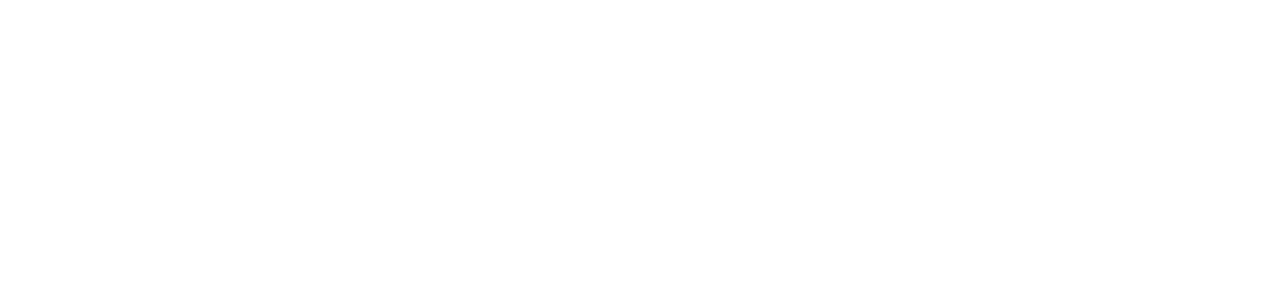
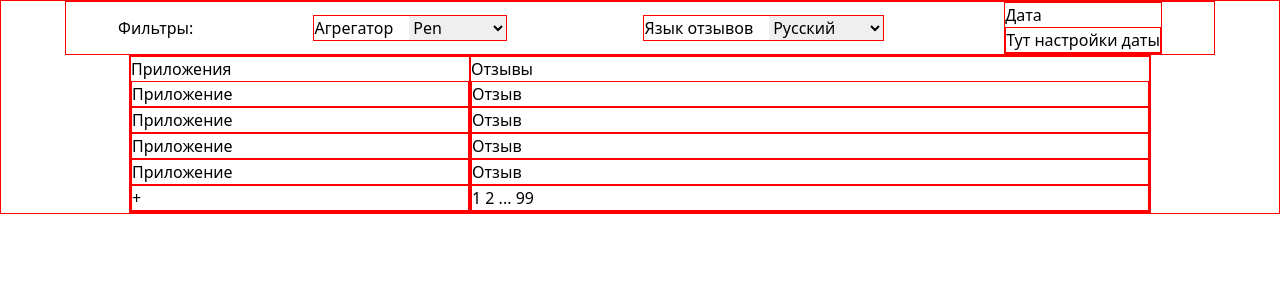
Before and after one commit to mixtern/app-store-parser-frontend, an Angular app: page /reviews in a window 1280 px wide. Before the commit this address led to /. Shown: the top 300 px of the page. Built offline with nearby package versions, Linux system fonts and the light colour scheme.

Commit message:
Added placeholder for reviews

```diff
--- a/src/app/app-routing.module.ts
+++ b/src/app/app-routing.module.ts
@@ -1,8 +1,10 @@
 import { NgModule } from '@angular/core';
 import { RouterModule, Routes } from '@angular/router';
 import { LandingComponent } from './landing/landing.component';
+import { ReviewsComponent } from './main/reviews/reviews.component';
 
 const routes: Routes = [
+  { path: 'reviews', component: ReviewsComponent },
   { path: '', pathMatch: 'full', component: LandingComponent }
 ];
 
--- a/src/app/landing/landing.component.html
+++ b/src/app/landing/landing.component.html
@@ -11,7 +11,7 @@
             <p class="text-outline">{{slide.title}}</p>
             <span class="{{slide.image}} text-3xl mt-4 p-1">{{slide.description}}</span>
           </div>
-        <button class="bg-gradient-to-b join-button rg-color-gradient px-5 py-4 rounded-full text-white">
+        <button routerLink="/reviews" class="bg-gradient-to-b join-button rg-color-gradient px-5 py-4 rounded-full text-white">
           Присоединиться
         </button>
       </div>
--- /dev/null
+++ b/src/app/main/reviews/reviews.component.html
@@ -0,0 +1,65 @@
+<div>
+  <div class="flex flex-wrap justify-around mx-16 items-center">
+    <span>Фильтры:</span>
+    <div class="mx-4">
+      <label class="pr-4" for="review-agregator">Агрегатор</label>
+      <select id="review-argegator">
+        <option>Pen</option>
+        <option>Pineapple</option>
+        <option>Apple-pen</option>
+      </select>
+    </div>
+    <div class="mx-4">
+      <label class="pr-4" for="review-language">Язык отзывов</label>
+      <select id="review-language">
+        <option>Русский</option>
+        <option>Английский</option>
+      </select>
+    </div>
+    <div>
+      Дата
+      <div>
+        Тут настройки даты
+      </div>
+    </div>
+  </div>
+
+  <div class="grid grid-cols-3 mx-32">
+    <div>
+      Приложения
+      <div>
+        Приложение
+      </div>
+      <div>
+        Приложение
+      </div>
+      <div>
+        Приложение
+      </div>
+      <div>
+        Приложение
+      </div>
+      <div>
+        +
+      </div>
+    </div>
+    <div class="col-span-2">
+      Отзывы
+      <div>
+        Отзыв
+      </div>
+      <div>
+        Отзыв
+      </div>
+      <div>
+        Отзыв
+      </div>
+      <div>
+        Отзыв
+      </div>
+      <div>
+        1 2 ... 99
+      </div>
+    </div>
+  </div>
+</div>
--- /dev/null
+++ b/src/app/main/reviews/reviews.component.scss
@@ -0,0 +1,3 @@
+div {
+    border: 1px solid red;
+}
--- /dev/null
+++ b/src/app/main/reviews/reviews.component.ts
@@ -0,0 +1,15 @@
+import { Component, OnInit } from '@angular/core';
+
+@Component({
+  selector: 'app-reviews',
+  templateUrl: './reviews.component.html',
+  styleUrls: ['./reviews.component.scss']
+})
+export class ReviewsComponent implements OnInit {
+
+  constructor() { }
+
+  ngOnInit() {
+  }
+
+}
```
Also changed, not shown: 1 other file (tests, documents, lock files or other folders).
